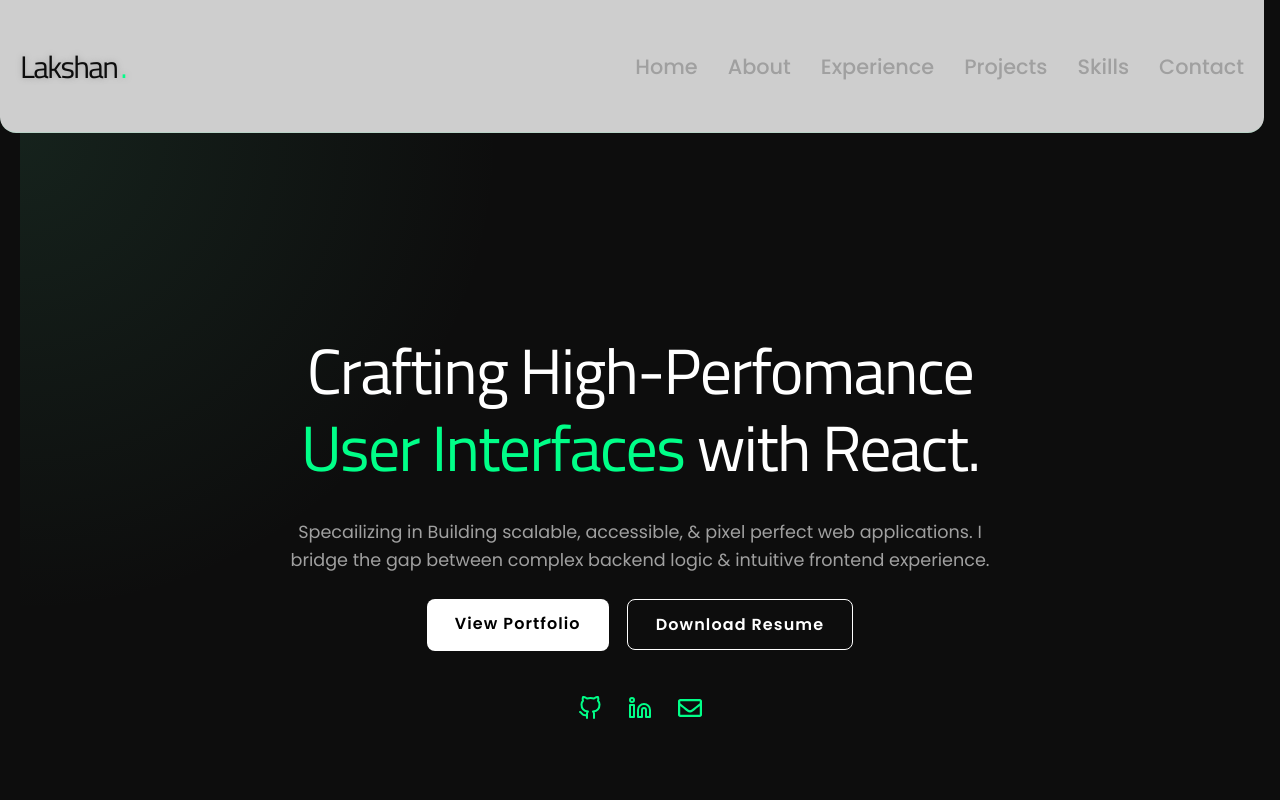
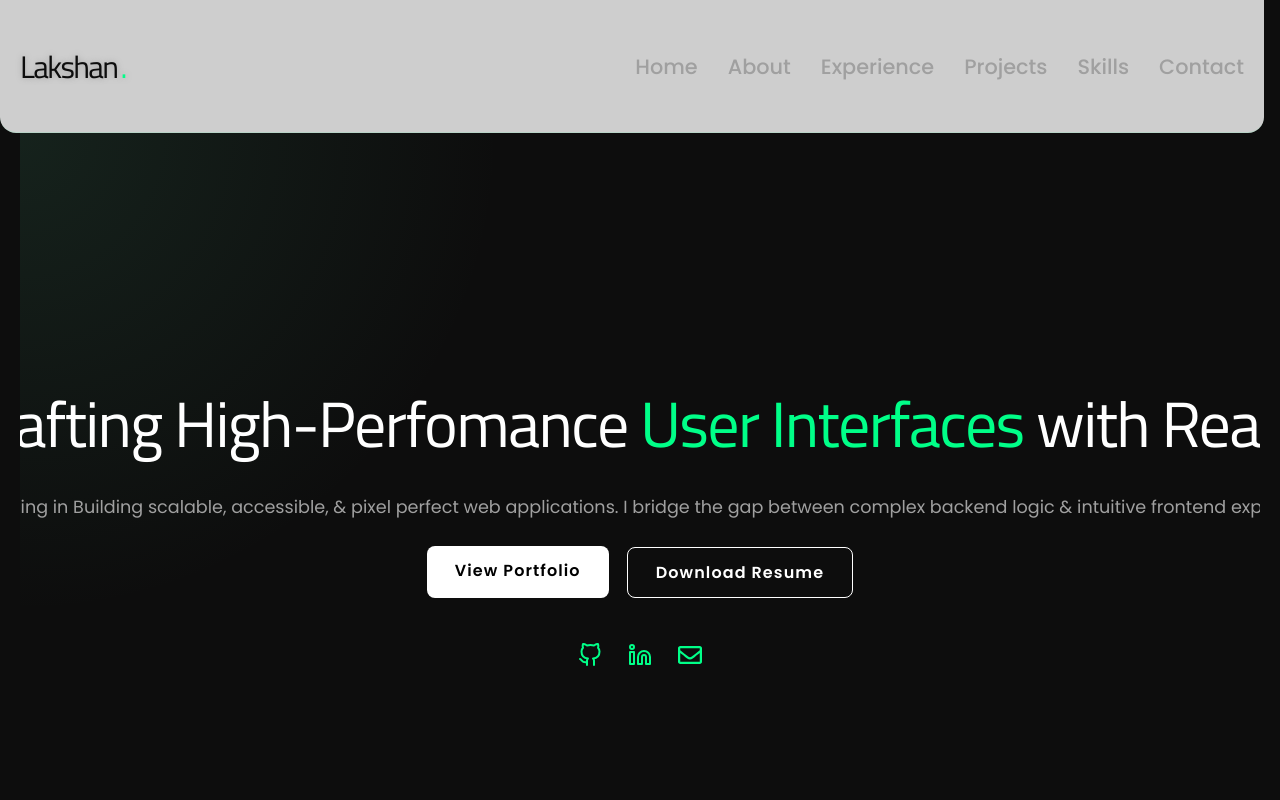
Before and after one commit to lakshan-beast/My-Portfolio, a React (Vite) app: page / in a window 1280 px wide. Shown: the top 800 px of the page. Built offline with nearby package versions, Linux system fonts and the light colour scheme.

Commit message:
feat: update text rendering in Home section for improved readability and interactivity

```diff
--- a/src/pages/Home.jsx
+++ b/src/pages/Home.jsx
@@ -22,6 +22,8 @@ const Home = () => {
     return () => window.removeEventListener("mousemove", handleMouseMove);
   }, []);
 
+  const text = `Specailizing in Building scalable, accessible, & pixel perfect web applications. I bridge the gap between complex backend logic & intuitive frontend experience.`;
+
   return (
     <section className="hero" id="hero">
       <div className="hero-container glow-wrapper" ref={bgRef}>
@@ -31,10 +33,12 @@ const Home = () => {
             <span className="highlight"> User Interfaces</span> with React.
           </h1>
 
-          <p className="description" data-aos="fade-up">
-            Specailizing in Building scalable, accessible, & pixel perfect web
-            applications. I bridge the gap between complex backend logic &
-            intuitive frontend experience.
+          <p className="reveal-text description" data-aos="fade-up">
+            {text.split(" ").map((word, index) => (
+              <span key={index} className="word">
+                {word}&nbsp;
+              </span>
+            ))}
           </p>
 
           {/* hero buttons */}
```
